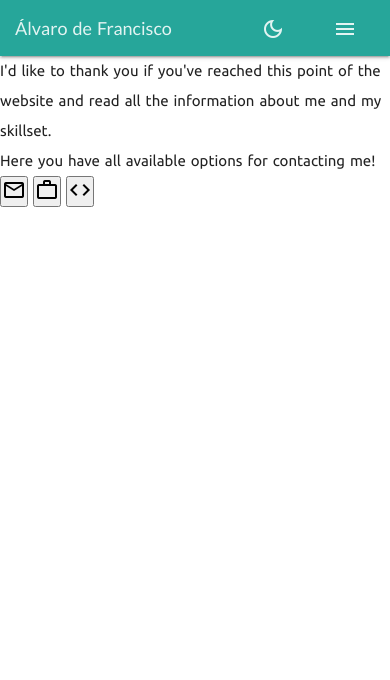
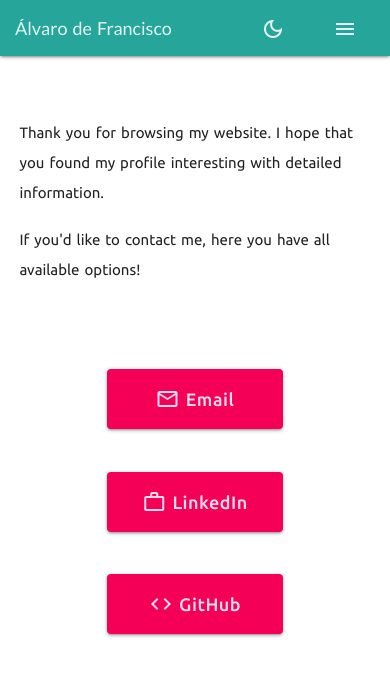
Before and after one commit to AlvarX4z/AlvarX4z.github.io, a plain HTML site: page contact.html in a window 390 px wide. Drawn offline with nearby package versions, Linux system fonts and the light colour scheme.

Commit message:
Contact for smartphones

```diff
--- a/contact.html
+++ b/contact.html
@@ -5,7 +5,7 @@
     <meta name="viewport" content="width=device-width, initial-scale=1.0" />
     <meta
       name="description"
-      content="The personal website of Álvaro de Francisco Sánchez"
+      content="The contact page of Álvaro de Francisco Sánchez"
     />
     <meta
       name="keywords"
@@ -17,7 +17,7 @@
     <title>Álvaro de Francisco Sánchez | Backend Software Engineer</title>
     <link rel="icon" type="image/x-icon" href="assets/images/favicon.svg" />
     <link type="text/css" rel="stylesheet" href="css/global.css" />
-    <link type="text/css" rel="stylesheet" href="css/index.css" />
+    <link type="text/css" rel="stylesheet" href="css/contact.css" />
     <link
       type="text/css"
       rel="stylesheet"
@@ -30,7 +30,7 @@
     />
   </head>
   <body>
-    <nav>
+    <nav id="navbar">
       <div class="nav-wrapper">
         <ul>
           <li>
@@ -59,9 +59,9 @@
         <div class="user-view">
           <div class="background sidenav-background"></div>
           <a><img class="circle" src="assets/images/avatar.jpg" /></a>
-          <a
-            ><span class="white-text name">Álvaro de Francisco Sánchez</span></a
-          >
+          <a>
+            <span class="white-text name">Álvaro de Francisco Sánchez</span>
+          </a>
           <a><span class="white-text email">Backend Software Engineer</span></a>
         </div>
       </li>
@@ -73,7 +73,8 @@
       </li>
       <li>
         <a href="about.html" class="waves-effect">
-          <span class="material-symbols-outlined pink-text accent-3">person</span
+          <span class="material-symbols-outlined pink-text accent-3"
+            >person</span
           >About
         </a>
       </li>
@@ -97,34 +98,45 @@
       </li>
     </ul>
 
-    <footer id="contact">
-      <p class="word-space first-paragraph">
-        I'd like to thank you if you've reached this point of the website and
-        read all the information about me and my skillset.
+    <div class="container">
+      <main id="main">
+        <div class="row">
+          <div class="col s12">
+            <p class="paragraph">
+              Thank you for browsing my website. I hope that you found my profile interesting with detailed information.
             </p>
-      <p class="word-space standard-height-margin">
-        Here you have all available options for contacting me!
+            <p class="paragraph">
+              If you'd like to contact me, here you have all available options!
             </p>
-      <div id="contact-container">
-        <a href="mailto:alfrasan@gmail.com" target="_blank"
-          ><button class="button-contact">
-            <span class="material-symbols-outlined">mail</span>
-          </button></a
+          </div>
+          <div class="col s12 flex-vertical-center" id="contact-container">
+            <a
+              class="waves-effect waves-light btn-large pink accent-3"
+              href="mailto:alfrasan@gmail.com"
+              target="_blank"
             >
+              <span class="material-symbols-outlined v-center left">mail</span
+              >&nbsp;Email
+            </a>
             <a
+              class="waves-effect waves-light btn-large pink accent-3"
               href="https://www.linkedin.com/in/alvarodefranciscosanchez/"
               target="_blank"
-          ><button class="button-contact">
-            <span class="material-symbols-outlined">work</span>
-          </button></a
             >
-        <a href="https://github.com/AlvarX4z" target="_blank"
-          ><button class="button-contact">
-            <span class="material-symbols-outlined">code</span>
-          </button></a
-        >
+              <span class="material-symbols-outlined v-center left">work</span
+              >&nbsp;LinkedIn
+            </a>
+            <a
+              class="waves-effect waves-light btn-large pink accent-3"
+              href="https://github.com/AlvarX4z"
+              target="_blank"
+              ><span class="material-symbols-outlined v-center left">code</span
+              >&nbsp;GitHub
+            </a>
           </div>
-    </footer>
+        </div>
+      </main>
+    </div>
 
     <script src="js/materialize.js"></script>
     <script src="js/global.js"></script>
--- /dev/null
+++ b/css/contact.css
@@ -0,0 +1,19 @@
+#main {
+  display: flex;
+  flex-direction: column;
+  margin-top: 12vh;
+}
+
+#contact-container {
+  display: block;
+  width: 50%;
+  margin: 0 auto;
+  margin-top: 5vh;
+}
+
+#contact-container > a {
+  display: flex;
+  align-items: center;
+  justify-content: center;
+  margin: 5vh 0;
+}
--- a/css/global.css
+++ b/css/global.css
@@ -54,6 +54,7 @@ body {
   word-spacing: 0.1rem;
   line-height: 2;
   width: 100%;
+  height: 80vh;
 }
 
 #navbar {
--- a/css/zz.css
+++ b/css/zz.css
@@ -149,57 +149,3 @@ td:hover {
 td > p {
   margin: 1vh 0;
 }
-
-#contact-container {
-  display: flex;
-  justify-content: center;
-  padding-bottom: 10vh;
-}
-
-#contact-container > a {
-  margin: 0 5vw;
-  margin-bottom: 10vh;
-}
-
-.button-contact {
-  background-color: var(--background-color, white);
-  border: none;
-  border-radius: 1rem;
-  cursor: pointer;
-  padding: 1vh 2vw;
-}
-
-.button-contact:hover {
-  animation-name: contact-button-hover-in;
-  animation-fill-mode: forwards;
-  animation-duration: 0.3s;
-}
-
-.button-contact > span:hover {
-  animation-name: contact-icon-hover-in;
-  animation-fill-mode: forwards;
-  animation-duration: 0.1s;
-}
-
-.button-contact > span {
-  color: var(--font-color, black);
-  font-size: 3rem;
-}
-
-@keyframes contact-button-hover-in {
-  from {
-    background-color: var(--background-color, white);
-  }
-  to {
-    background-color: var(--font-color, black);
-  }
-}
-
-@keyframes contact-icon-hover-in {
-  from {
-    color: var(--font-color, black);
-  }
-  to {
-    color: var(--background-color, white);
-  }
-}
```
Also changed, not shown: 1 other file. Lines whose indentation alone changed are shown as unchanged.
